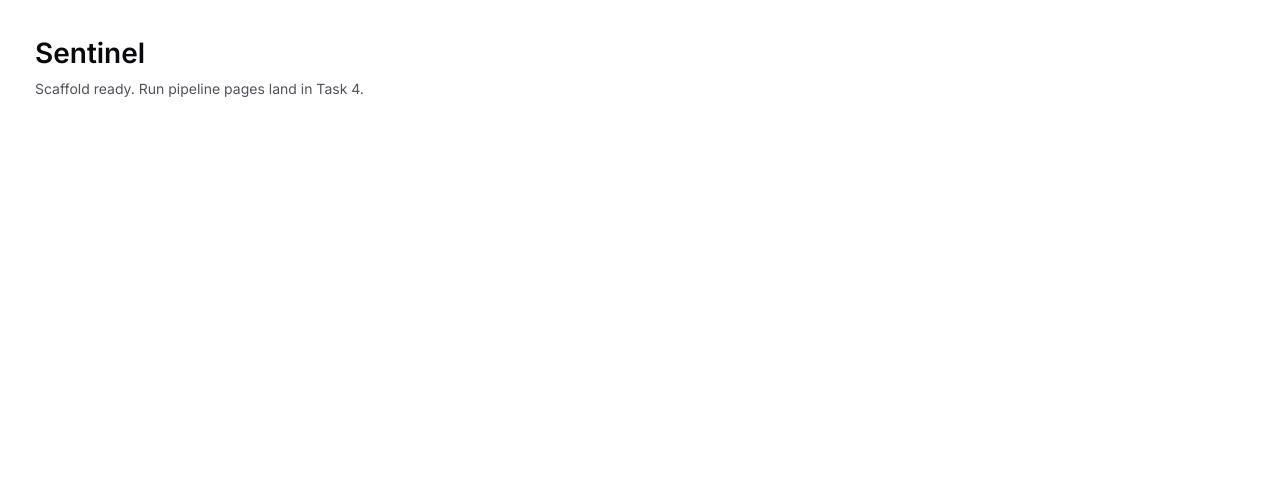
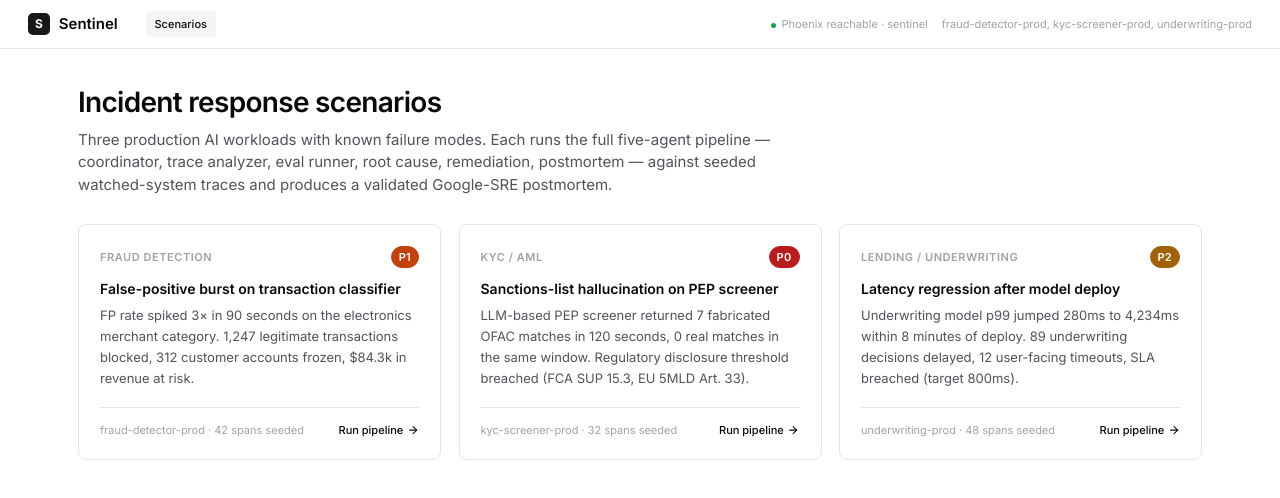
Before and after one commit to malakazlan/sentinel-agent, a Next.js app in the folder web/: page / in a window 1280 px wide. Shown: the top 498 px of the page. Built offline with nearby package versions, Linux system fonts and the light colour scheme.

Commit message:
feat(web): scenarios picker page with topbar

```diff
--- a/web/app/page.tsx
+++ b/web/app/page.tsx
@@ -1,8 +1,36 @@
+import type { Route } from "next";
+import { Topbar } from "@/components/topbar";
+import { ScenarioCard } from "@/components/scenario-card";
+import { SCENARIOS } from "@/lib/scenarios";
+
 export default function HomePage() {
   return (
-    <main className="p-10">
-      <h1 className="text-2xl font-semibold">Sentinel</h1>
-      <p className="text-text-secondary mt-2">Scaffold ready. Run pipeline pages land in Task 4.</p>
-    </main>
+    <div className="min-h-screen">
+      <Topbar
+        active="scenarios"
+        status={{ dot: "ok", label: "Phoenix reachable · sentinel" }}
+        context="fraud-detector-prod, kyc-screener-prod, underwriting-prod"
+      />
+      <main className="mx-auto w-full max-w-[1180px] px-8 pb-16 pt-10">
+        <div className="mb-8">
+          <h1 className="mb-2.5 text-2xl font-semibold tracking-tight">Incident response scenarios</h1>
+          <p className="max-w-[720px] text-[15px] text-text-secondary">
+            Three production AI workloads with known failure modes. Each runs the full five-agent
+            pipeline — coordinator, trace analyzer, eval runner, root cause, remediation,
+            postmortem — against seeded watched-system traces and produces a validated Google-SRE
+            postmortem.
+          </p>
+        </div>
+        <div className="grid grid-cols-3 gap-5">
+          {SCENARIOS.map((scenario) => (
+            <ScenarioCard
+              key={scenario.id}
+              scenario={scenario}
+              href={`/incidents/run/${scenario.id}` as Route}
+            />
+          ))}
+        </div>
+      </main>
+    </div>
   );
 }
--- /dev/null
+++ b/web/components/scenario-card.tsx
@@ -0,0 +1,45 @@
+import Link from "next/link";
+import type { Route } from "next";
+import { ArrowRight } from "lucide-react";
+import { Badge } from "@/components/ui/badge";
+import type { Scenario } from "@/lib/scenarios";
+
+interface ScenarioCardProps {
+  scenario: Scenario;
+  href: Route;
+}
+
+const severityVariant: Record<Scenario["severity"], "p0" | "p1" | "p2" | "p3"> = {
+  P0: "p0",
+  P1: "p1",
+  P2: "p2",
+  P3: "p3",
+};
+
+export function ScenarioCard({ scenario, href }: ScenarioCardProps) {
+  return (
+    <Link
+      href={href}
+      className="flex flex-col rounded-md border border-border bg-bg p-6 transition-all hover:border-border-strong hover:shadow"
+    >
+      <div className="mb-3 flex items-center justify-between">
+        <span className="text-[11px] font-semibold uppercase tracking-wider text-text-tertiary">
+          {scenario.workflow}
+        </span>
+        <Badge variant={severityVariant[scenario.severity]}>{scenario.severity}</Badge>
+      </div>
+      <h2 className="mb-2 text-base font-semibold leading-snug">{scenario.title}</h2>
+      <p className="mb-5 flex-1 text-[13px] leading-relaxed text-text-secondary">
+        {scenario.short_description}
+      </p>
+      <div className="flex items-center justify-between border-t border-border pt-4 text-xs text-text-tertiary">
+        <span>
+          {scenario.watched_project} · {scenario.seeded_spans} spans seeded
+        </span>
+        <span className="inline-flex items-center gap-1 font-medium text-text">
+          Run pipeline <ArrowRight className="h-3.5 w-3.5" />
+        </span>
+      </div>
+    </Link>
+  );
+}
--- /dev/null
+++ b/web/components/topbar.tsx
@@ -0,0 +1,63 @@
+import Link from "next/link";
+import type { Route } from "next";
+
+interface TopbarProps {
+  active?: "scenarios" | "console" | "postmortem";
+  status?: { dot?: "ok" | "running" | "error"; label: string };
+  context?: string;
+}
+
+const navLinks: { href: Route; label: string; key: "scenarios" | "console" | "postmortem" }[] = [
+  { href: "/", label: "Scenarios", key: "scenarios" },
+];
+
+export function Topbar({ active = "scenarios", status, context }: TopbarProps) {
+  return (
+    <header className="sticky top-0 z-10 flex h-14 items-center justify-between border-b border-border bg-bg px-8">
+      <div className="flex items-center gap-8">
+        <Link href="/" className="flex items-center gap-2.5 text-[15px] font-semibold text-text">
+          <span className="grid h-[22px] w-[22px] place-items-center rounded-[5px] bg-cta-bg text-[12px] font-bold text-cta-text">
+            S
+          </span>
+          <span>Sentinel</span>
+        </Link>
+        <nav className="flex gap-1">
+          {navLinks.map((link) => (
+            <Link
+              key={link.key}
+              href={link.href}
+              className={
+                "rounded-sm px-2.5 py-1.5 text-xs font-medium transition-colors " +
+                (active === link.key
+                  ? "bg-bg-inset text-text"
+                  : "text-text-secondary hover:bg-bg-inset hover:text-text")
+              }
+            >
+              {link.label}
+            </Link>
+          ))}
+        </nav>
+      </div>
+      <div className="flex items-center gap-4 text-xs text-text-tertiary">
+        {status && (
+          <span>
+            <span
+              className={
+                "mr-1.5 inline-block h-1.5 w-1.5 rounded-full " +
+                (status.dot === "ok"
+                  ? "bg-ok"
+                  : status.dot === "running"
+                  ? "bg-running"
+                  : status.dot === "error"
+                  ? "bg-error"
+                  : "bg-text-tertiary")
+              }
+            />
+            {status.label}
+          </span>
+        )}
+        {context && <span>{context}</span>}
+      </div>
+    </header>
+  );
+}
```
